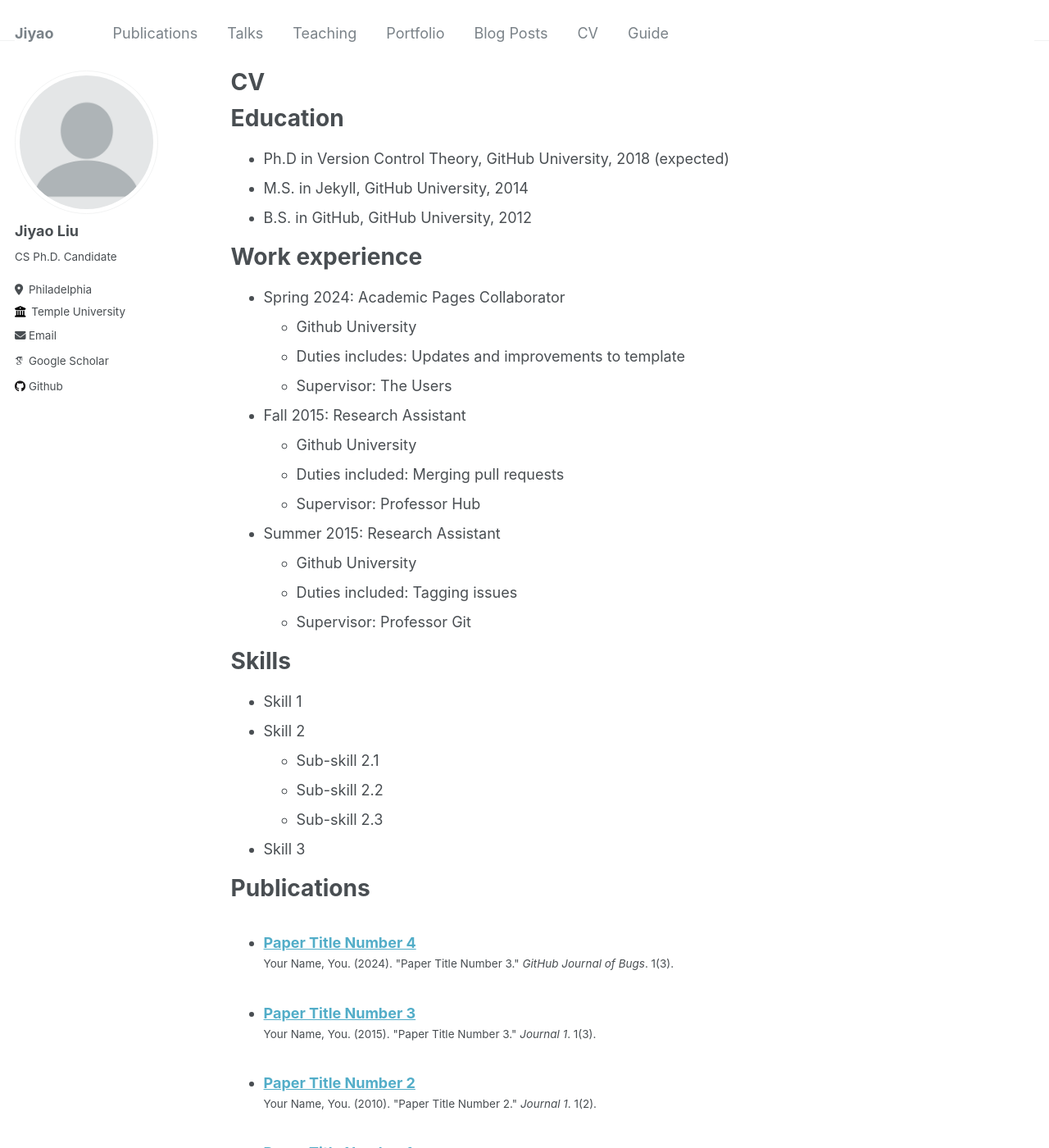
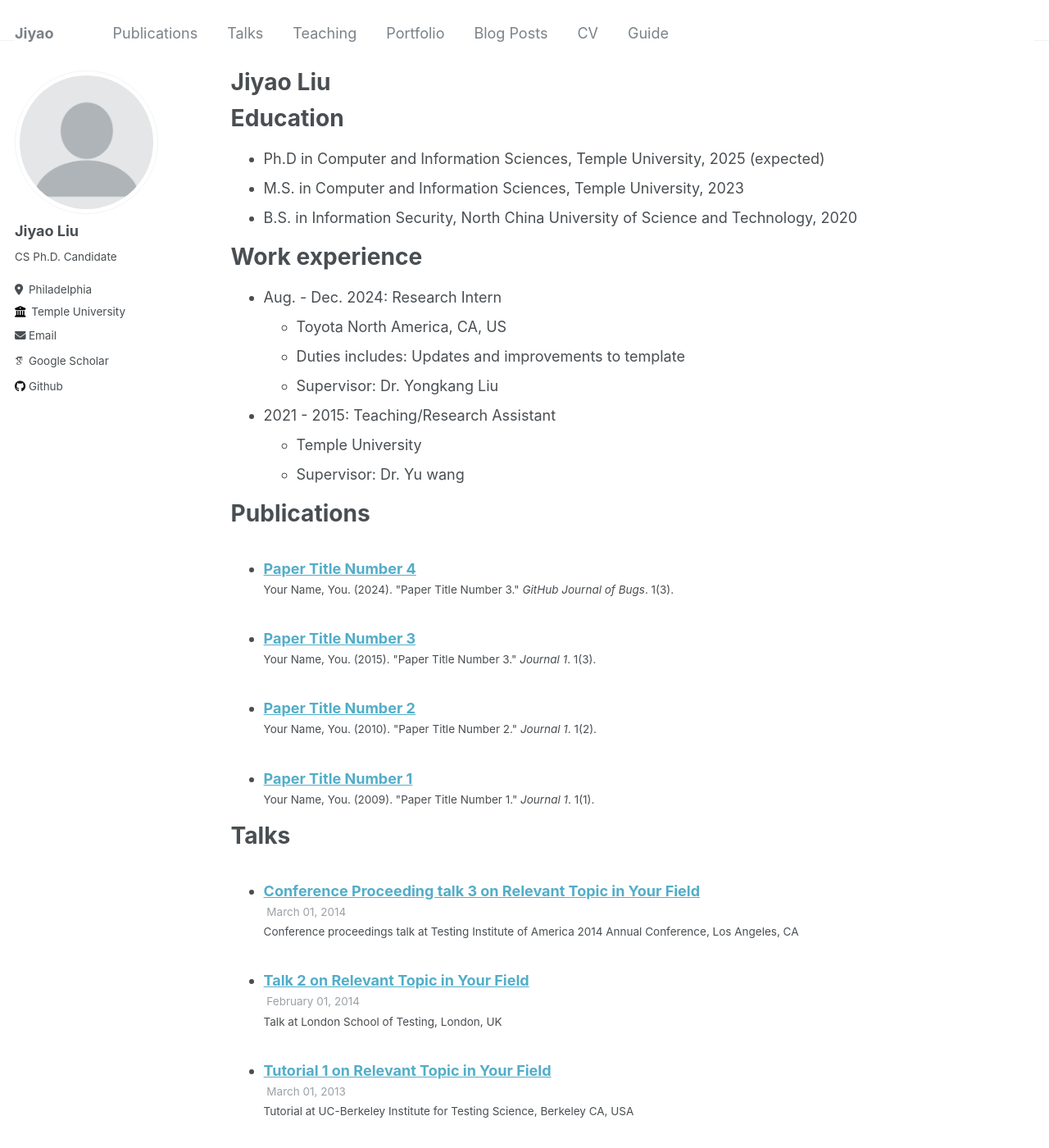
Before and after one commit to Jiyao17/Jiyao17.github.io-backup, a Jekyll site: the page built from _pages/cv.md, in a window 1280 px wide and 1400 px high. Shown: the whole window at 82% size. Built offline with Jekyll 4.4.1, drawn with Linux system fonts in a browser that asks for light colours; some web fonts are replaced; some of the changed text lies outside the part shown.

Commit message:
Update cv.md

```diff
--- a/_pages/cv.md
+++ b/_pages/cv.md
@@ -1,6 +1,6 @@
 ---
 layout: archive
-title: "CV"
+title: "Jiyao Liu"
 permalink: /cv/
 author_profile: true
 redirect_from:
@@ -11,35 +11,21 @@ redirect_from:
 
 Education
 ======
-* Ph.D in Version Control Theory, GitHub University, 2018 (expected)
-* M.S. in Jekyll, GitHub University, 2014
-* B.S. in GitHub, GitHub University, 2012
+* Ph.D in Computer and Information Sciences, Temple University, 2025 (expected)
+* M.S. in Computer and Information Sciences, Temple University, 2023
+* B.S. in Information Security, North China University of Science and Technology, 2020
 
 Work experience
 ======
-* Spring 2024: Academic Pages Collaborator
-  * Github University
+* Aug. - Dec. 2024: Research Intern
+  * Toyota North America, CA, US
   * Duties includes: Updates and improvements to template
-  * Supervisor: The Users
+  * Supervisor: Dr. Yongkang Liu
 
-* Fall 2015: Research Assistant
-  * Github University
-  * Duties included: Merging pull requests
-  * Supervisor: Professor Hub
+* 2021 - 2015: Teaching/Research Assistant
+  * Temple University
+  * Supervisor: Dr. Yu wang
 
-* Summer 2015: Research Assistant
-  * Github University
-  * Duties included: Tagging issues
-  * Supervisor: Professor Git
-
-Skills
-======
-* Skill 1
-* Skill 2
-  * Sub-skill 2.1
-  * Sub-skill 2.2
-  * Sub-skill 2.3
-* Skill 3
 
 Publications
 ======
@@ -61,4 +47,7 @@ Teaching
 
 Service and leadership
 ======
-* Currently signed in to 43 different slack teams
+Reviewer for
+  * IEEE Transactions on Cloud Computing
+  * Internet of Things Journal
+  * and more.
```
